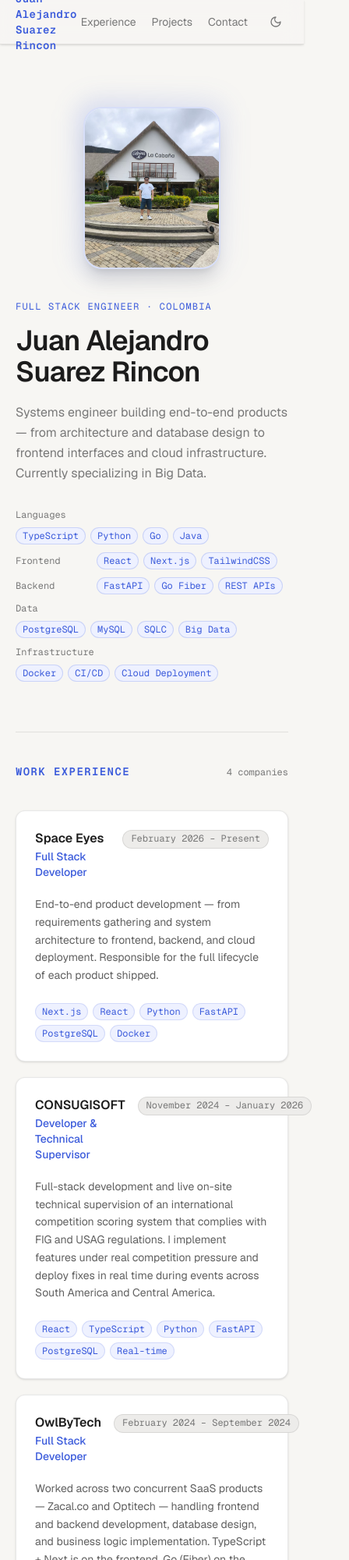
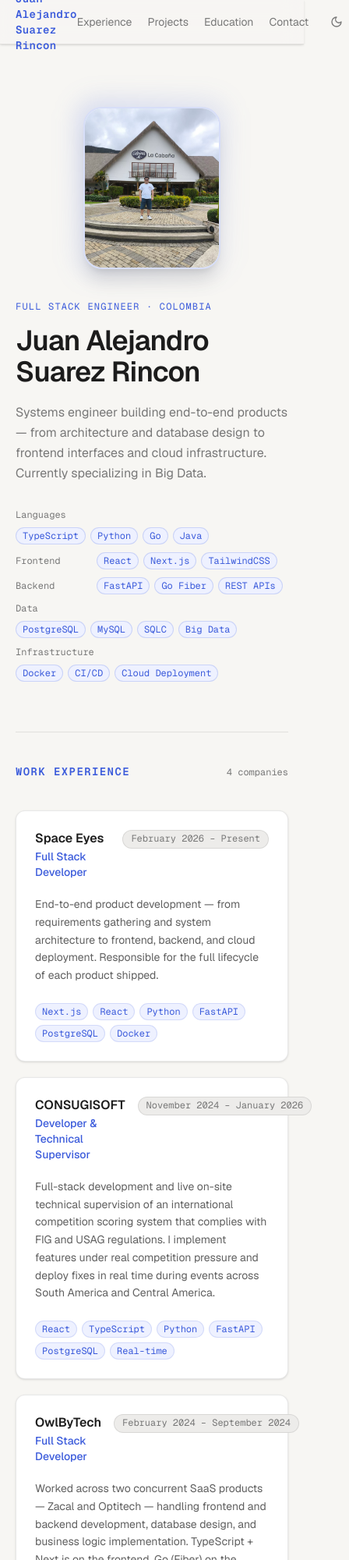
Before and after one commit to Alejandro-Suarez-Rincon/portfolio, a Next.js app: page / in a window 390 px wide. Shown: the top 2000 px of the page at 78% size, 448 px wide, since content can reach past the window. Built offline with nearby package versions, Linux system fonts and the light colour scheme.

Commit message:
feat: add education

```diff
--- a/src/app/page.tsx
+++ b/src/app/page.tsx
@@ -1,8 +1,10 @@
 import Image from 'next/image';
 import { projects } from '@/data/projects';
 import { workExperience } from '@/data/work';
+import { education } from '@/data/education';
 import { ProjectCard } from '@/components/project-card';
 import { WorkCard } from '@/components/work-card';
+import { EducationCard } from '@/components/education-card';
 
 const SKILLS = [
   { category: 'Languages',      items: ['TypeScript', 'Python', 'Go', 'Java'] },
@@ -122,6 +124,24 @@ export default function HomePage() {
         )}
       </section>
 
+      {/* ── Education ───────────────────────────────────────────────── */}
+      <section id="education" className="page-container pb-24">
+        <div className="flex items-baseline justify-between mb-10 border-t border-border pt-10">
+          <h2 className="text-sm font-mono text-accent tracking-widest uppercase font-semibold">
+            Education
+          </h2>
+          <span className="text-xs font-mono text-muted">
+            {education.length} entries
+          </span>
+        </div>
+
+        <div className="grid grid-cols-1 lg:grid-cols-3 gap-5">
+          {education.map((entry) => (
+            <EducationCard key={entry.institution} education={entry} />
+          ))}
+        </div>
+      </section>
+
       {/* ── Contact ─────────────────────────────────────────────────── */}
       <section id="contact" className="page-container pb-24">
         <div className="border-t border-border pt-10 mb-10">
--- /dev/null
+++ b/src/components/education-card/index.tsx
@@ -0,0 +1,39 @@
+import type { Education } from '@/types/routes';
+
+interface EducationCardProps {
+  education: Education;
+}
+
+export function EducationCard({ education }: EducationCardProps) {
+  return (
+    <div className="bg-surface border border-border rounded-xl p-6 flex flex-col gap-4 shadow-sm">
+      <div className="flex items-start justify-between gap-4">
+        <div>
+          <h3 className="text-base font-semibold text-foreground leading-snug">
+            {education.degree}
+          </h3>
+          <p className="text-sm text-accent mt-0.5 font-medium">
+            {education.institution}
+          </p>
+        </div>
+        <span className="text-xs font-mono text-muted whitespace-nowrap pt-0.5
+                         bg-surface-2 px-2.5 py-1 rounded-full border border-border shrink-0">
+          {education.period}
+        </span>
+      </div>
+
+      {education.status && (
+        <span className="self-start px-2.5 py-0.5 text-xs font-mono rounded-full
+                         text-accent bg-accent-light border border-accent/20">
+          {education.status}
+        </span>
+      )}
+
+      {education.description && (
+        <p className="text-sm text-foreground/70 leading-relaxed">
+          {education.description}
+        </p>
+      )}
+    </div>
+  );
+}
--- a/src/components/header/index.tsx
+++ b/src/components/header/index.tsx
@@ -5,6 +5,7 @@ import { ThemeToggle } from '@/components/theme-toggle';
 const NAV_ITEMS: NavItem[] = [
   { label: 'Experience', href: '/#experience' },
   { label: 'Projects',   href: '/#projects' },
+  { label: 'Education',  href: '/#education' },
   { label: 'Contact',    href: '/#contact' },
 ];
 
--- /dev/null
+++ b/src/data/education.ts
@@ -0,0 +1,28 @@
+import type { Education } from '@/types/routes';
+
+// Educación — agrega o edita entradas aquí para que aparezcan en el portfolio.
+// Los campos opcionales son: status y description.
+export const education: Education[] = [
+  {
+    institution: 'Corporación Universitaria Minuto de Dios',
+    degree: 'Big Data Specialization',
+    period: 'March 2025 – March 2026',
+    status: 'Completed',
+    description:
+      'Specialization focused on large-scale data processing, distributed systems, and data engineering pipelines.',
+  },
+  {
+    institution: 'Fundación Universitaria Juan de Castellanos',
+    degree: 'Systems Engineering',
+    period: 'February 2020 – July 2024',
+    status: 'Graduated',
+    description:
+      'Bachelor\'s degree covering software engineering, database design, networks, algorithms, and systems architecture.',
+  },
+  {
+    institution: 'Institución Educativa Técnico Industrial de Tibasosa',
+    degree: 'High School Diploma',
+    period: '2014 – 2019',
+    status: 'Graduated',
+  },
+];
--- a/src/data/work.ts
+++ b/src/data/work.ts
@@ -25,11 +25,10 @@ export const workExperience: WorkExperience[] = [
     role: 'Full Stack Developer',
     period: 'February 2024 – September 2024',
     description:
-      'Worked across two concurrent SaaS products — Zacal.co and Optitech — handling frontend and backend development, database design, and business logic implementation. TypeScript + Next.js on the frontend, Go (Fiber) on the backend, PostgreSQL managed via SQLC for type-safe queries.',
+      'Worked across two concurrent SaaS products — Zacal and Optitech — handling frontend and backend development, database design, and business logic implementation. TypeScript + Next.js on the frontend, Go (Fiber) on the backend, PostgreSQL managed via SQLC for type-safe queries.',
     projects: [
       {
-        name: 'Zacal.co',
-        url: 'https://zacal.co',
+        name: 'Zacal',
         description:
           'Business management platform. Responsible for frontend architecture in TypeScript + Next.js, backend endpoints in Go, and database schema design.',
       },
```
Also changed, not shown: src/types/routes.ts (+8 -0 lines).
